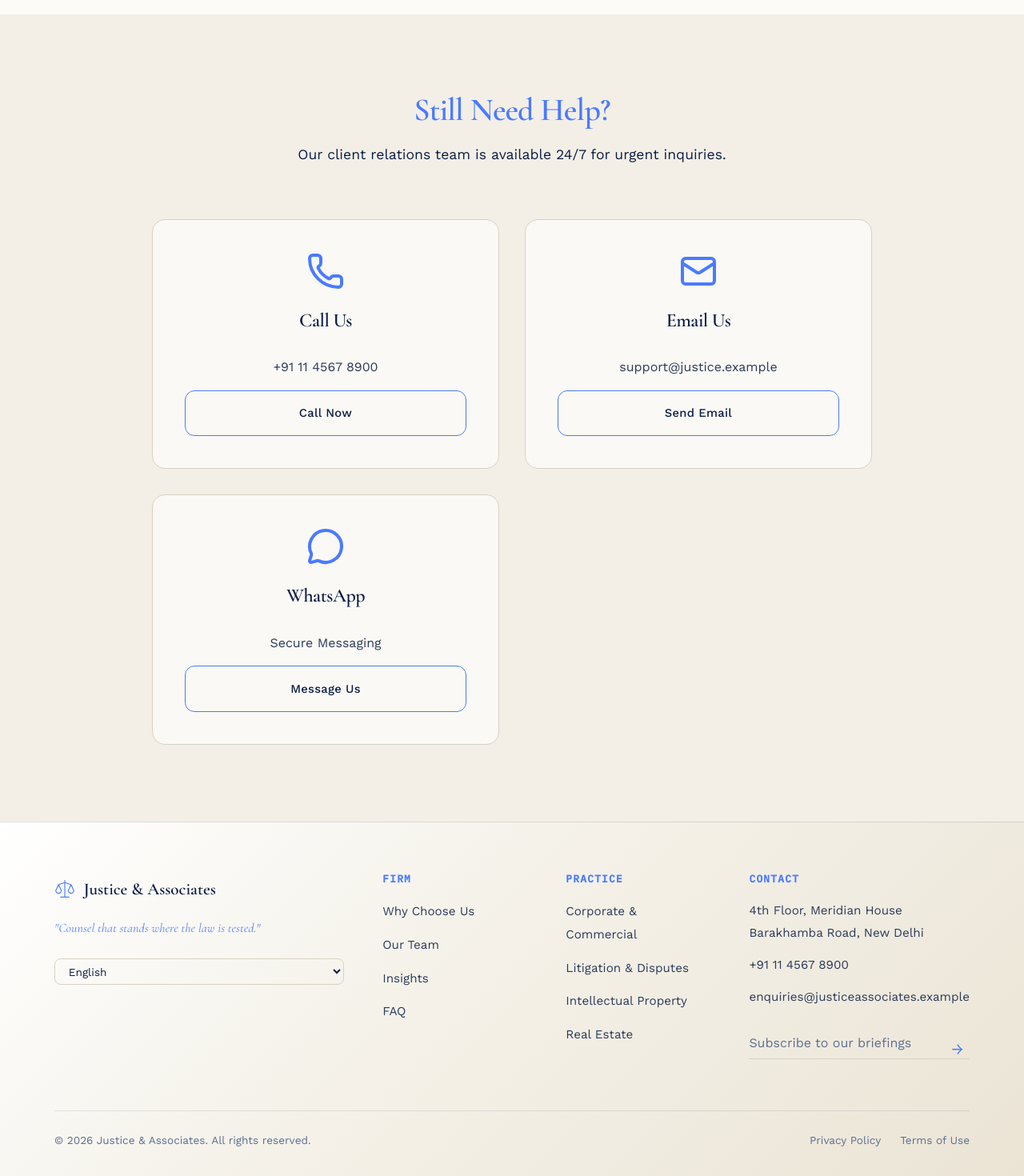
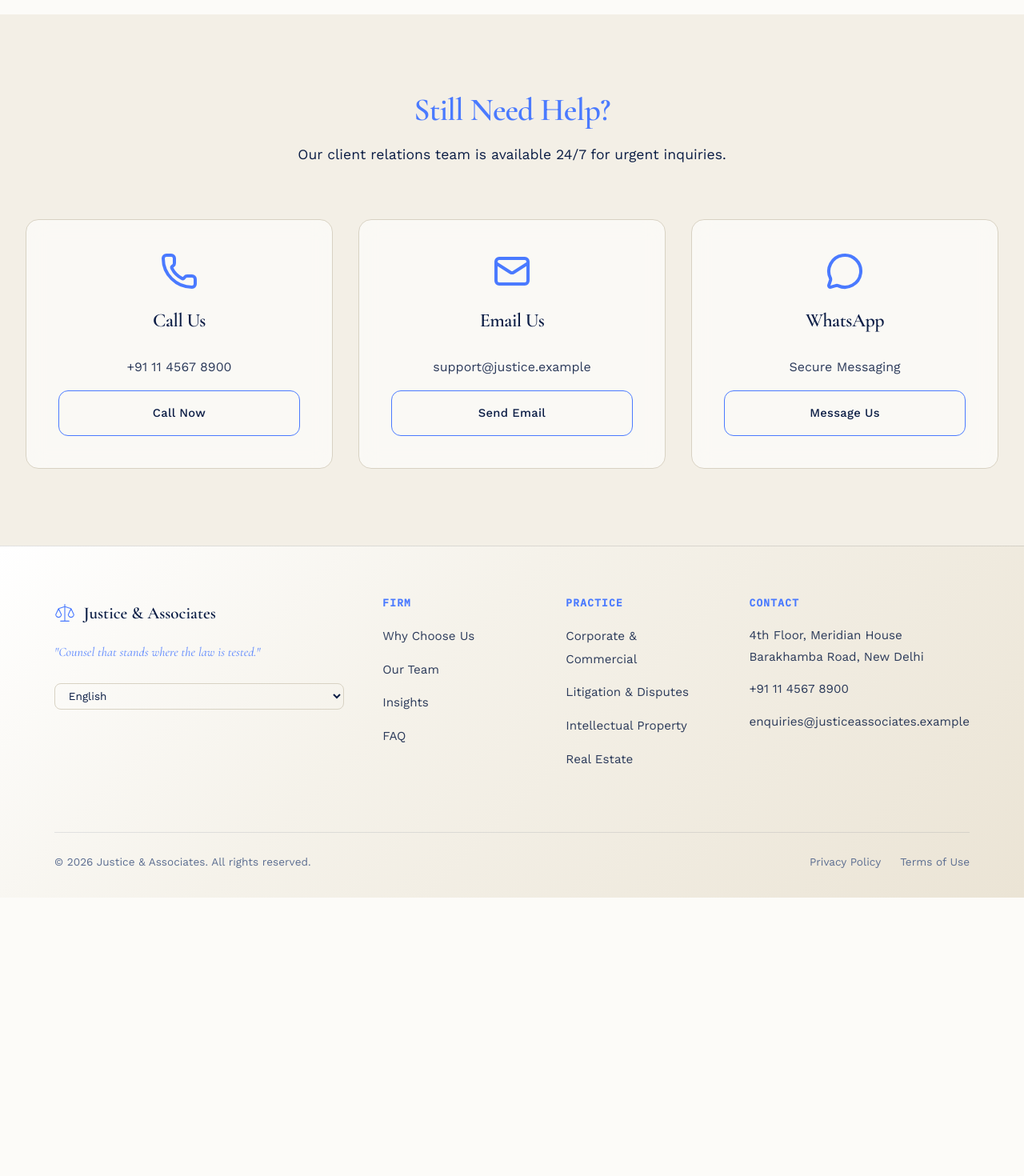
Before and after one commit to lawfirm-delhi/Lawfirm-Website, a React (Vite) app in the folder frontend/: page /faq in a window 1280 px wide. Shown: the part 1256-2726 px from the top of the page at 80% size. After the commit the page ends 2378 px from the top, so only its background shows below. Built offline with nearby package versions, Linux system fonts and the light colour scheme; no server answers.

Commit message:
fix: align FAQ contact cards and remove footer newsletter form

```diff
--- a/frontend/src/App.jsx
+++ b/frontend/src/App.jsx
@@ -144,11 +144,7 @@ function Layout({ children }) {
                 <li>+91 11 4567 8900</li>
                 <li>enquiries@justiceassociates.example</li>
               </ul>
-              <form className="newsletter-form" onSubmit={(e) => e.preventDefault()}>
-                <label htmlFor="newsletterEmail" className="sr-only">Email for newsletter</label>
-                <input type="email" id="newsletterEmail" placeholder="Subscribe to our briefings" />
-                <button type="submit" aria-label="Subscribe">→</button>
-              </form>
+
             </div>
           </div>
 
--- a/frontend/src/pages/LandingPages/FAQ/FAQ.jsx
+++ b/frontend/src/pages/LandingPages/FAQ/FAQ.jsx
@@ -141,7 +141,7 @@ export default function FAQ() {
           <motion.p className="section-subtitle" variants={fadeInUp} initial="initial" whileInView="whileInView">Our client relations team is available 24/7 for urgent inquiries.</motion.p>
         </div>
 
-        <div className="grid-3" style={{ maxWidth: '900px' }}>
+        <div className="grid-3">
           <motion.div className="premium-card text-center" style={{ alignItems: 'center' }} variants={fadeInUp} initial="initial" whileInView="whileInView" viewport={{ once: true }}>
             <Phone className="card-icon mx-auto" />
             <h3 className="card-title">Call Us</h3>
```
